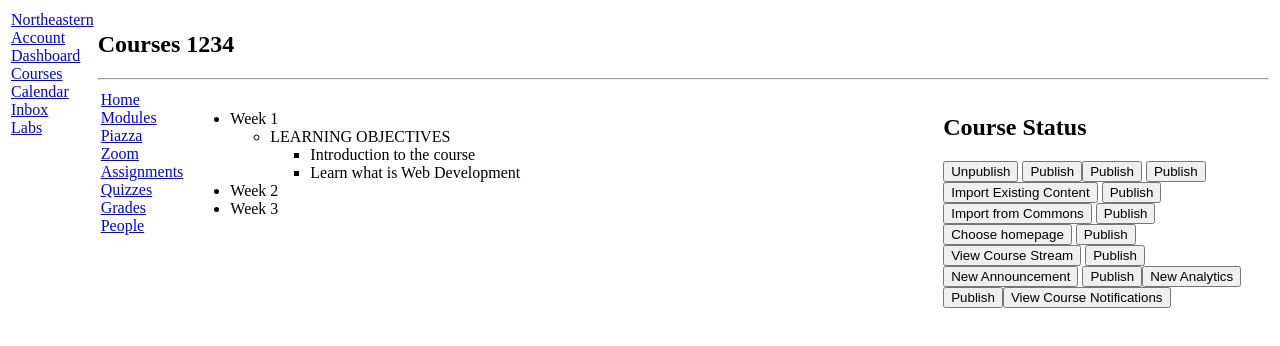
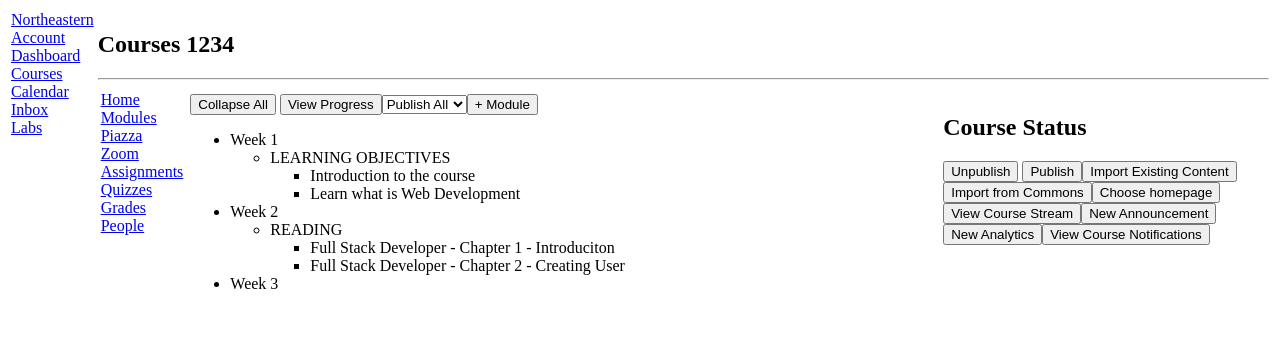
Before and after one commit to kaycrispyoats/kambaz-next-js, a Next.js app: page /Courses/1234/Home in a window 1280 px wide. Shown: the top 346 px of the page. Built offline with nearby package versions, Linux system fonts and the light colour scheme.

Commit message:
Added forgotton module buttons

```diff
--- a/src/app/(Kambaz)/Courses/[cid]/Home/Status.tsx
+++ b/src/app/(Kambaz)/Courses/[cid]/Home/Status.tsx
@@ -3,12 +3,11 @@ export default function CourseStatus() {
     <div id="wd-course-status">
       <h2>Course Status</h2>
       <button>Unpublish</button> <button>Publish</button>
-      <button>Publish</button> <button>Publish</button>
-      <button>Import Existing Content</button> <button>Publish</button>
-      <button>Import from Commons</button> <button>Publish</button>
-      <button>Choose homepage</button> <button>Publish</button>
-      <button>View Course Stream</button> <button>Publish</button>
-      <button>New Announcement</button> <button>Publish</button>
-      <button>New Analytics</button> <button>Publish</button>
+      <button>Import Existing Content</button>
+      <button>Import from Commons</button>
+      <button>Choose homepage</button>
+      <button>View Course Stream</button>
+      <button>New Announcement</button>
+      <button>New Analytics</button>
       <button>View Course Notifications</button>
     </div> );}
--- a/src/app/(Kambaz)/Courses/[cid]/Modules/page.tsx
+++ b/src/app/(Kambaz)/Courses/[cid]/Modules/page.tsx
@@ -1,7 +1,9 @@
 export default function Modules() {
   return (
     <div>
-      {/* Implement Collapse All button, View Progress button, etc. */}
+      <button>Collapse All</button> <button>View Progress</button>
+      <select id="wd-publish"><option>Publish All</option><option>Unpublish</option></select>
+      <button>+ Module</button>
       <ul id="wd-modules">
         <li className="wd-module">
           <div className="wd-title">Week 1</div>
@@ -17,6 +19,15 @@ export default function Modules() {
         </li>
         <li className="wd-module">
           <div className="wd-title">Week 2</div>
+          <ul className="wd-lessons">
+            <li className="wd-lesson">
+              <span className="wd-title">READING</span>
+              <ul className="wd-content">
+                <li className="wd-content-item">Full Stack Developer - Chapter 1 - Introduciton</li>
+                <li className="wd-content-item">Full Stack Developer - Chapter 2 - Creating User</li>
+              </ul>
+            </li>
+          </ul>
         </li>
         <li className="wd-module">
           <div className="wd-title">Week 3</div>
```
